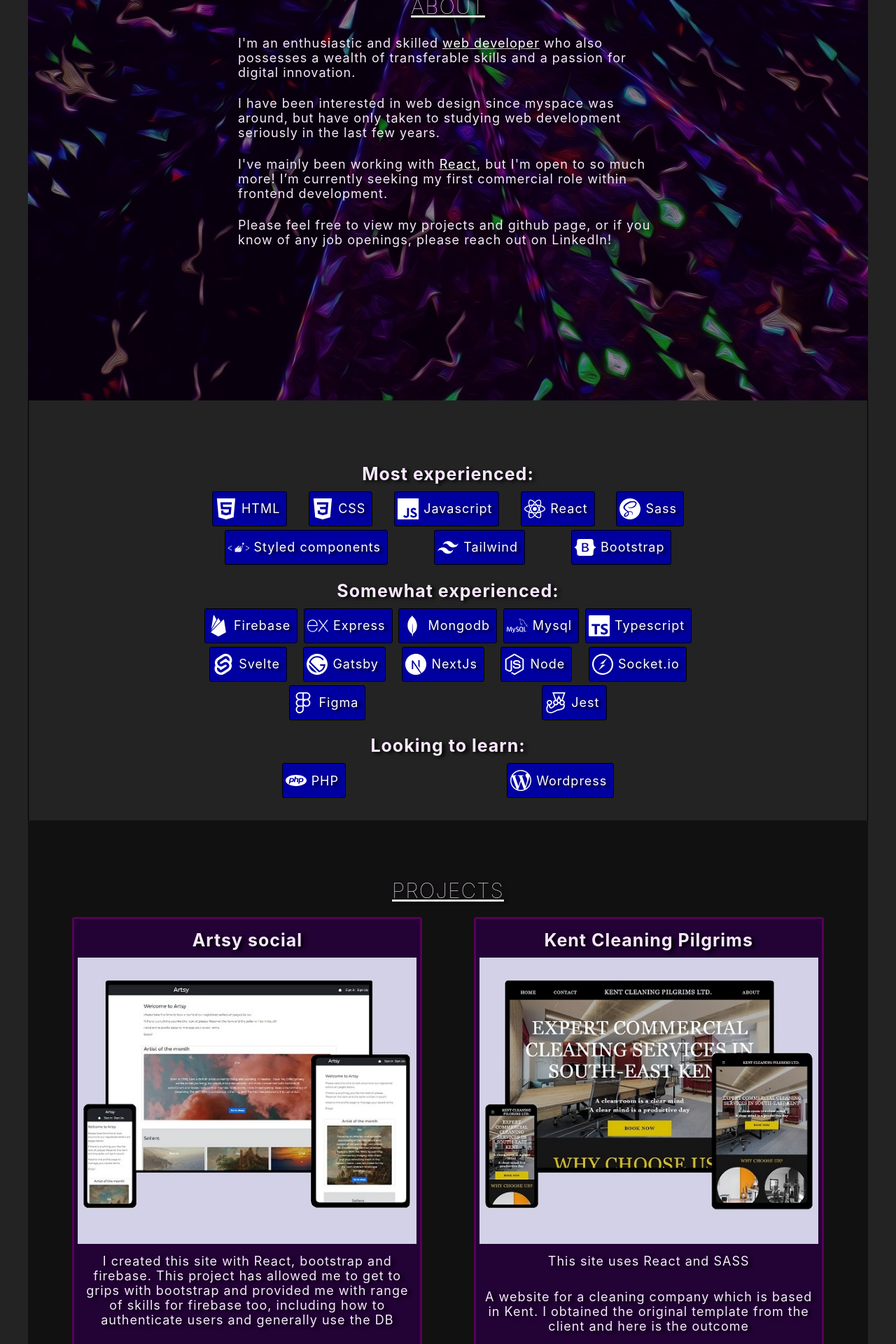
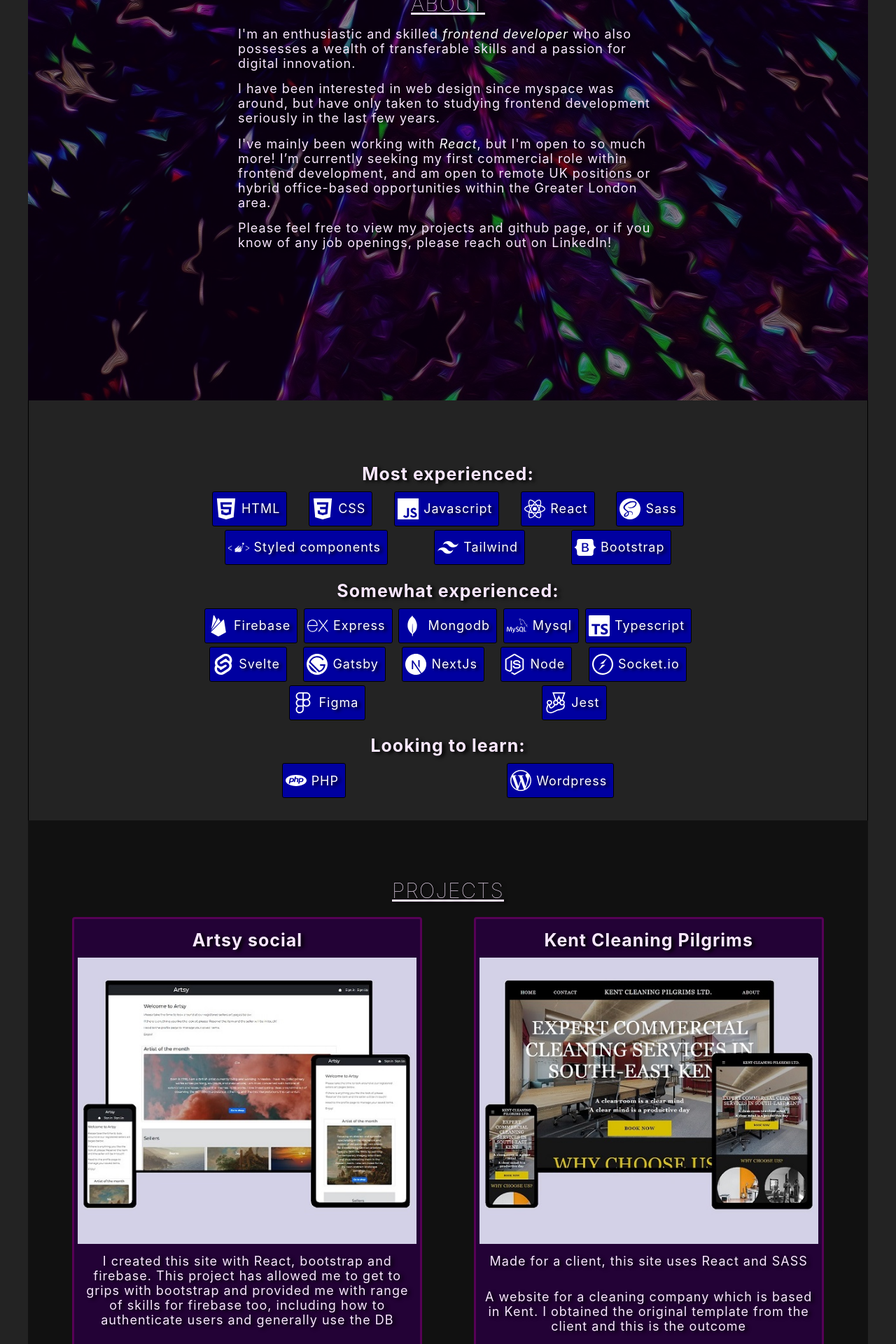
Before and after one commit to hmilly/hm, a React (Create React App) app: page / in a window 1280 px wide. Shown: the part 800-2720 px from the top of the page at 70% size. Built offline with nearby package versions, Linux system fonts and the light colour scheme.

Commit message:
edited text on site and replaced txt styles

```diff
--- a/src/components/About.jsx
+++ b/src/components/About.jsx
@@ -7,19 +7,20 @@
         <div>
           <h2>About</h2>
           <p>
-            I'm an enthusiastic and skilled <span>web developer</span> who also
-            possesses a wealth of transferable skills and a passion for digital
-            innovation.
+            I'm an enthusiastic and skilled <span>frontend developer</span> who
+            also possesses a wealth of transferable skills and a passion for
+            digital innovation.
           </p>
           <p>
             I have been interested in web design since myspace was around, but
-            have only taken to studying web development seriously in the last
-            few years.
+            have only taken to studying frontend development seriously in the
+            last few years.
           </p>
           <p>
             I've mainly been working with <span>React</span>, but I'm open to so
             much more! I’m currently seeking my first commercial role within
-            frontend development.
+            frontend development, and am open to remote UK positions or
+            hybrid office-based opportunities within the Greater London area.
           </p>
           <p>
             Please feel free to view my projects and github page, or if you know
--- a/src/data.js
+++ b/src/data.js
@@ -21,9 +21,9 @@
     website: "https://kent-cleaning-pilgrims.vercel.app/",
     code: "https://github.com/hmilly/kent-cleaning-pilgrims",
     title: "Kent Cleaning Pilgrims",
-    description: "This site uses React and SASS",
+    description: "Made for a client, this site uses React and SASS",
     comments:
-      "A website for a cleaning company which is based in Kent. I obtained the original template from the client and here is the outcome",
+      "A website for a cleaning company which is based in Kent. I obtained the original template from the client and this is the outcome",
     image: KCS,
   },
   {
@@ -41,7 +41,8 @@
     title: "Portfolio website",
     description:
       "I used Gatsby and styled components to create this static site",
-    comments: "I have since extended this site with the Artsy social app.",
+    comments:
+      "This was my first / original portfolio site which I have since retired",
     image: Hm,
   },
   {
--- a/src/styles/about.scss
+++ b/src/styles/about.scss
@@ -21,7 +21,7 @@
       gap: 15px;
       padding: 15px 0;
       span {
-        text-decoration: underline;
+       font-style: italic;
       }
       span {
         color: white;
```
